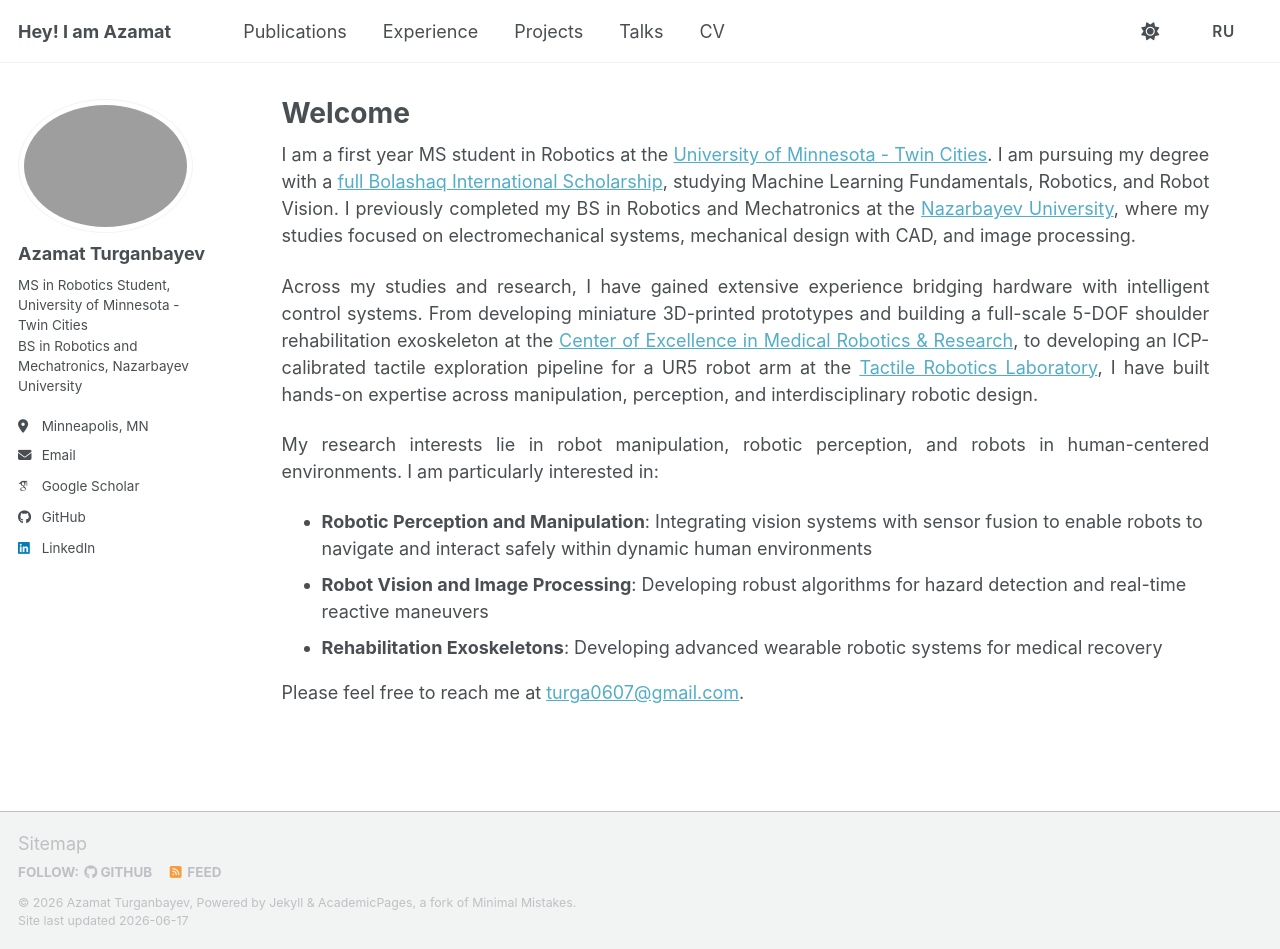
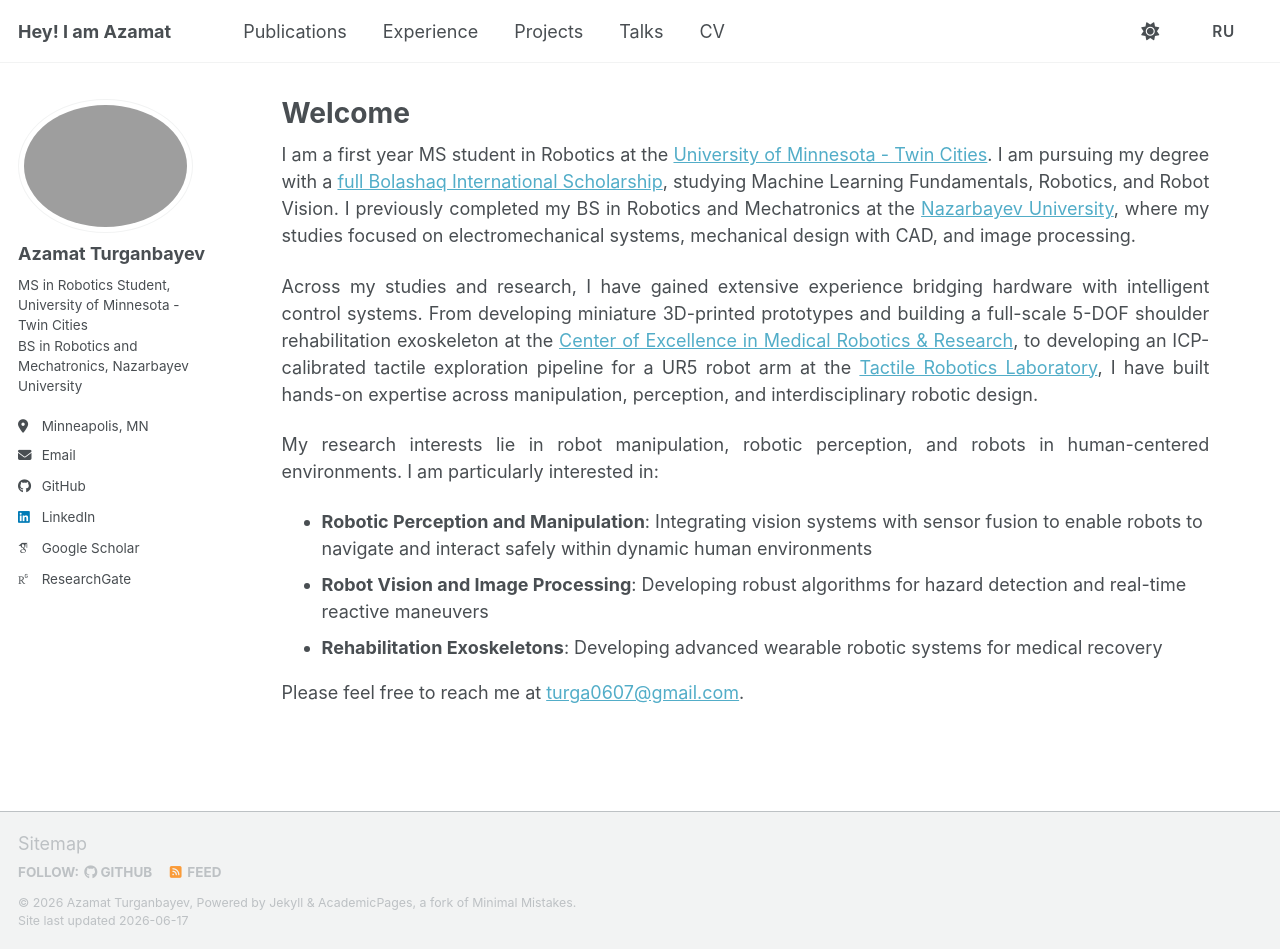
Before and after one commit to aturganbayev/aturganbayev-website-old, a Jekyll site: the page built from _pages/about.md, in a window 1280 px wide and 949 px high. Built offline with Jekyll 4.4.1, drawn with Linux system fonts in a browser that asks for light colours; some web fonts are replaced; a script bundle is joined from its source files by our own code; library files that are not in the unit come from our copies.

Commit message:
minor changes

```diff
--- a/_config.yml
+++ b/_config.yml
@@ -42,7 +42,7 @@ author:
   semantic         : # URL
   ssrn             : # URL
   pubmed           : # "https://www.ncbi.nlm.nih.gov/pubmed/?term=john+snow"
-  researchgate     : # URL
+  researchgate     : "https://www.researchgate.net/profile/Azamat-Turganbayev"
   scopus           : # URL
   zotero           : # URL
 
--- a/_includes/author-profile.html
+++ b/_includes/author-profile.html
@@ -40,6 +40,18 @@
       {% if author.email %}
         <li><a href="mailto:{{ author.email }}"><i class="fas fa-fw fa-envelope icon-pad-right" aria-hidden="true"></i>{% if page.lang == 'ru' %}Эл. почта{% else %}{{ site.data.ui-text[site.locale].email_label | default: "Email" }}{% endif %}</a></li>
       {% endif %}
+      {% if author.github %}
+        <li><a href="https://github.com/{{ author.github }}"><i class="fab fa-fw fa-github icon-pad-right" aria-hidden="true"></i>GitHub</a></li>
+      {% endif %}
+      {% if author.linkedin %}
+        <li><a href="https://www.linkedin.com/in/{{ author.linkedin }}"><i class="fab fa-fw fa-linkedin icon-pad-right" aria-hidden="true"></i>LinkedIn</a></li>
+      {% endif %}
+      {% if author.googlescholar %}
+        <li><a href="{{ author.googlescholar }}"><i class="ai ai-google-scholar ai-fw icon-pad-right"></i>Google Scholar</a></li>
+      {% endif %}
+      {% if author.researchgate %}
+        <li><a href="{{ author.researchgate }}"><i class="ai ai-researchgate ai-fw icon-pad-right" aria-hidden="true"></i>ResearchGate</a></li>
+      {% endif %}
 
       <!-- Font Awesome and Academicons icons / Academic websites -->
       {% if author.academia %}
@@ -47,9 +59,6 @@
       {% endif %}
       {% if author.arxiv %}
         <li><a href="{{ author.arxiv }}"><i class="ai ai-arxiv ai-fw icon-pad-right"></i>arXiv</a></li>
-      {% endif %}
-      {% if author.googlescholar %}
-        <li><a href="{{ author.googlescholar }}"><i class="ai ai-google-scholar ai-fw icon-pad-right"></i>Google Scholar</a></li>
       {% endif %}
       {% if author.inspire-hep %}
         <li><a href="{{ author.inspire-hep }}"><i class="ai ai-inspire ai-fw icon-pad-right"></i>INSPIRE-HEP</a></li>
@@ -62,9 +71,6 @@
       {% endif %}
       {% if author.pubmed %}
         <li><a href="{{ author.pubmed }}"><i class="ai ai-pubmed ai-fw icon-pad-right"></i>PubMed</a></li>
-      {% endif %}
-      {% if author.researchgate %}
-        <li><a href="{{ author.researchgate }}"><i class="fab fa-fw fa-researchgate icon-pad-right" aria-hidden="true"></i>ResearchGate</a></li>
       {% endif %}
       {% if author.scopus %}
         <li><a href="{{ author.scopus }}"><i class="ai ai-scopus ai-fw icon-pad-right"></i>Scopus</a></li>
@@ -88,9 +94,6 @@
       {% endif %}
       {% if author.dribbble %}
         <li><a href="https://dribbble.com/{{ author.dribbble }}"><i class="fab fa-fw fa-dribbble icon-pad-right" aria-hidden="true"></i>Dribbble</a></li>
-      {% endif %}
-      {% if author.github %}
-        <li><a href="https://github.com/{{ author.github }}"><i class="fab fa-fw fa-github icon-pad-right" aria-hidden="true"></i>GitHub</a></li>
       {% endif %}
       {% if author.kaggle %}
         <li><a href="https://kaggle.com/{{ author.kaggle }}"><i class="fab fa-fw fa-kaggle icon-pad-right" aria-hidden="true"></i>Kaggle</a></li>
@@ -129,9 +132,6 @@
       {% endif %}
       {% if author.lastfm %}
         <li><a href="https://last.fm/user/{{ author.lastfm }}"><i class="fab fa-fw fa-lastfm icon-pad-right" aria-hidden="true"></i>Last.fm</a></li>
-      {% endif %}
-      {% if author.linkedin %}
-        <li><a href="https://www.linkedin.com/in/{{ author.linkedin }}"><i class="fab fa-fw fa-linkedin icon-pad-right" aria-hidden="true"></i>LinkedIn</a></li>
       {% endif %}
       {% if author.mastodon %}
         <li><a href="{{ author.mastodon }}"><i class="fab fa-fw fa-mastodon icon-pad-right" aria-hidden="true"></i>Mastodon</a></li>
```
